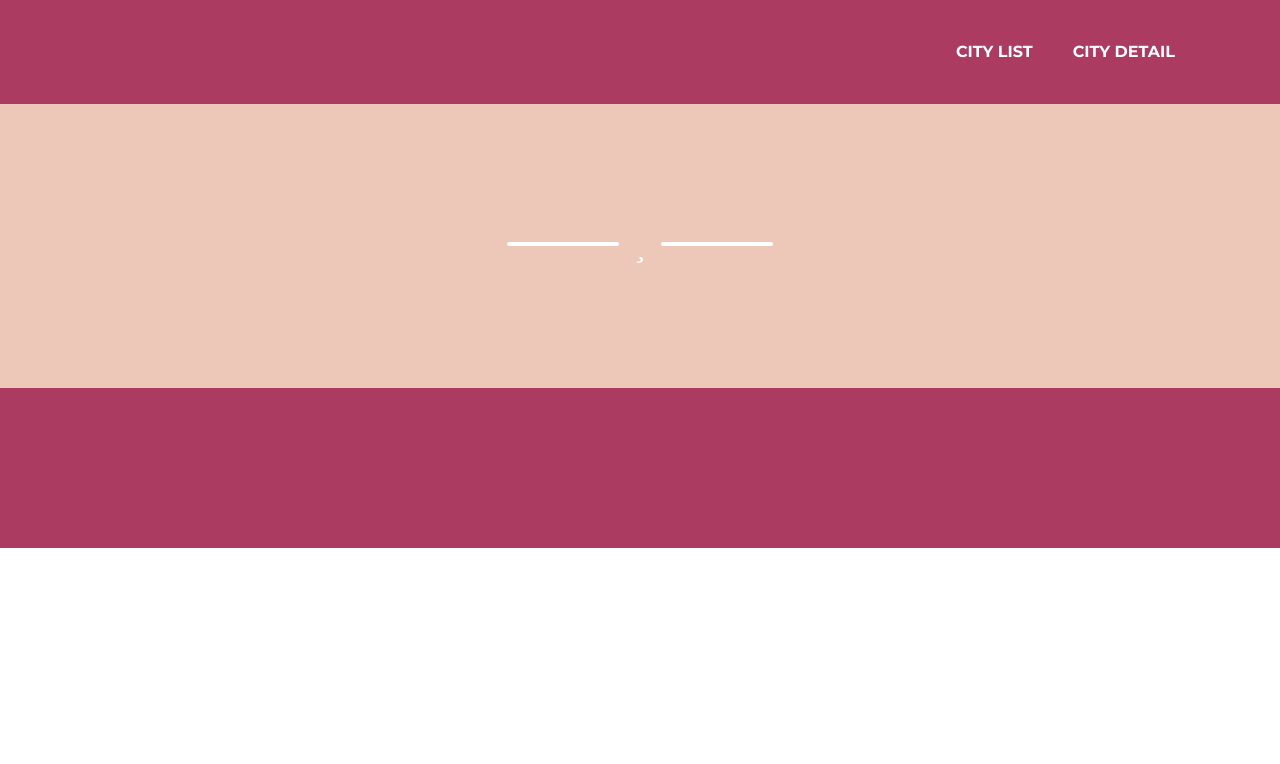
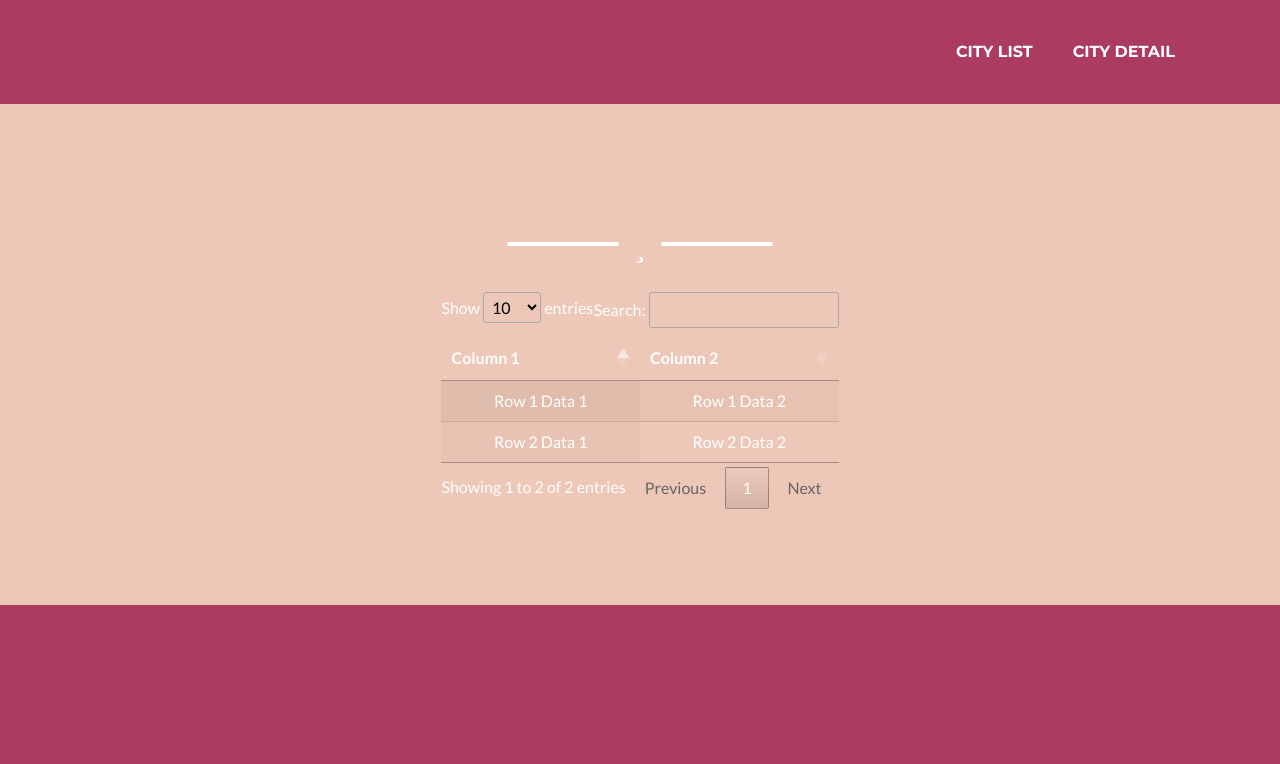
Before and after one commit to laashna/findrcity, a Django app: template findrcity/templates/base/base.html in a window 1280 px wide. Shown: the top 764 px of the page. Run offline with Django 3.2, Linux system fonts and the light colour scheme; the template is opened without the code that fills it, so the values that code supplies are empty; some libraries are stand-ins or nearby versions.

Commit message:
add dummy datatable

```diff
--- a/findrcity/static/js/findrcity.js
+++ b/findrcity/static/js/findrcity.js
@@ -1,5 +1,10 @@
 (function($) {
   "use strict"; // Start of use strict
+
+  //datatables
+  $(document).ready( function () {
+    $('#table_id').DataTable();
+  } );
 
   // Smooth scrolling using jQuery easing
   $('a.js-scroll-trigger[href*="#"]:not([href="#"])').click(function() {
--- a/findrcity/templates/base/base.html
+++ b/findrcity/templates/base/base.html
@@ -22,6 +22,8 @@
 
     {# Theme CSS #}
     <link rel="stylesheet" href="{% static 'css/styles.css' %}">
+
+    <link rel="stylesheet" type="text/css" href="https://cdn.datatables.net/1.10.20/css/jquery.dataTables.css">
 
 </head>
 
@@ -50,6 +52,24 @@
         {# Masthead Subheading #}
         {# <p class="masthead-subheading font-weight-light mb-0">Graphic Artist - Web Designer - Illustrator</p> #}
 
+        <table id="table_id" class="display">
+            <thead>
+            <tr>
+                <th>Column 1</th>
+                <th>Column 2</th>
+            </tr>
+            </thead>
+            <tbody>
+            <tr>
+                <td>Row 1 Data 1</td>
+                <td>Row 1 Data 2</td>
+            </tr>
+            <tr>
+                <td>Row 2 Data 1</td>
+                <td>Row 2 Data 2</td>
+            </tr>
+            </tbody>
+        </table>
     </div>
 </header>
 {% block body %}
@@ -71,8 +91,9 @@
 <script src="https://stackpath.bootstrapcdn.com/bootstrap/4.4.1/js/bootstrap.min.js" integrity="sha384-wfSDF2E50Y2D1uUdj0O3uMBJnjuUD4Ih7YwaYd1iqfktj0Uod8GCExl3Og8ifwB6" crossorigin="anonymous"></script>
 
 {# Custom scripts for this template #}
+<script src="{% static 'js/findrcity.js' %}"></script>
 <script src="{% static 'js/findrcity.min.js' %}"></script>
-
+<script type="text/javascript" charset="utf8" src="https://cdn.datatables.net/1.10.20/js/jquery.dataTables.js"></script>
 
 </body>
 
```
